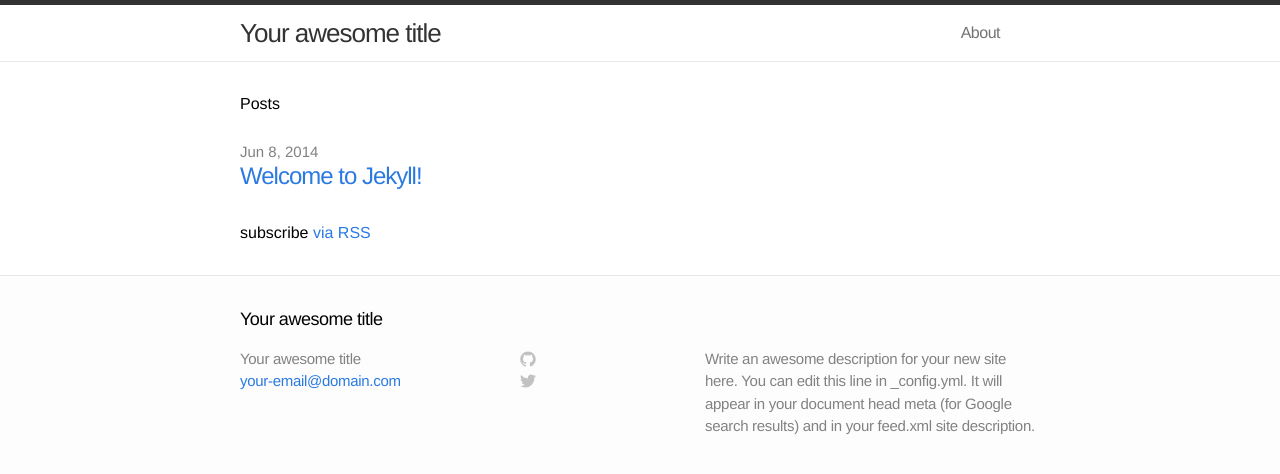
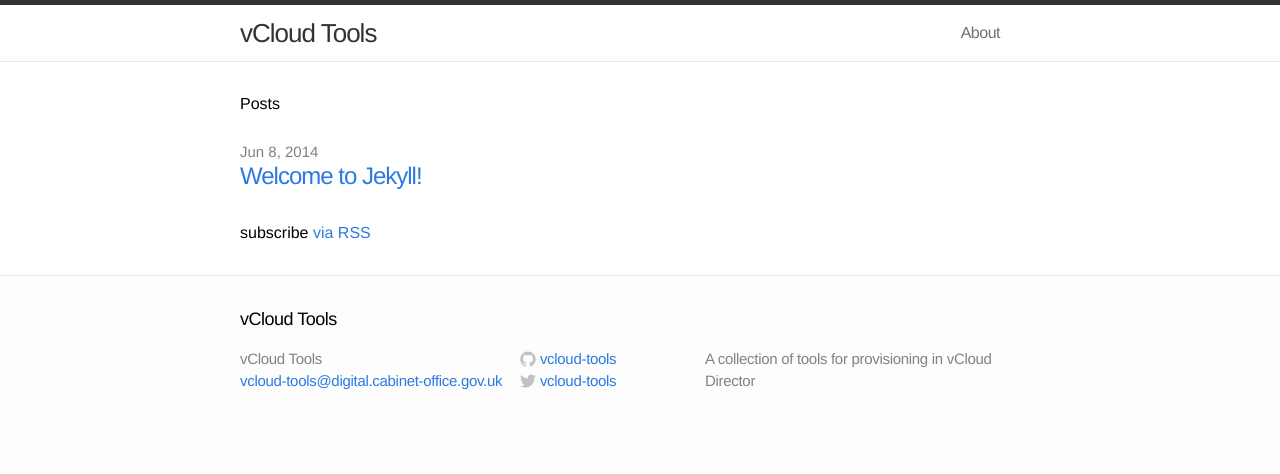
Before and after one commit to gds-operations/vcloud-tools, a Jekyll site: the page built from index.html, in a window 1280 px wide. Shown: the top 474 px of the page. Built offline with Jekyll 4.4.1, drawn with Linux system fonts in a browser that asks for light colours; Markdown is read by kramdown in place of the engine named in the settings.

Commit message:
Amend Jekyll configuration
Amend the Jekyll configuration to set the title, description and other
settings.

Choose Redcarpet as the Markdown engine for parity with Github[1] as our
existing READMEs, from which we'll borrow some of the content for this
site, already render well there.

[1]: https://github.com/blog/832-rolling-out-the-redcarpet

```diff
--- a/_config.yml
+++ b/_config.yml
@@ -1,10 +1,11 @@
 # Site settings
-title: Your awesome title
-email: your-email@domain.com
-description: "Write an awesome description for your new site here. You can edit this line in _config.yml. It will appear in your document head meta (for Google search results) and in your feed.xml site description."
+title: vCloud Tools
+email: vcloud-tools@digital.cabinet-office.gov.uk
+description: "A collection of tools for provisioning in vCloud Director"
 baseurl: ""
-url: "http://yourdomain.com"
+url: "http://rubygems.org/gems/vcloud-tools"
+username: vcloud-tools
 
 # Build settings
-markdown: kramdown
+markdown: redcarpet
 permalink: pretty
```
